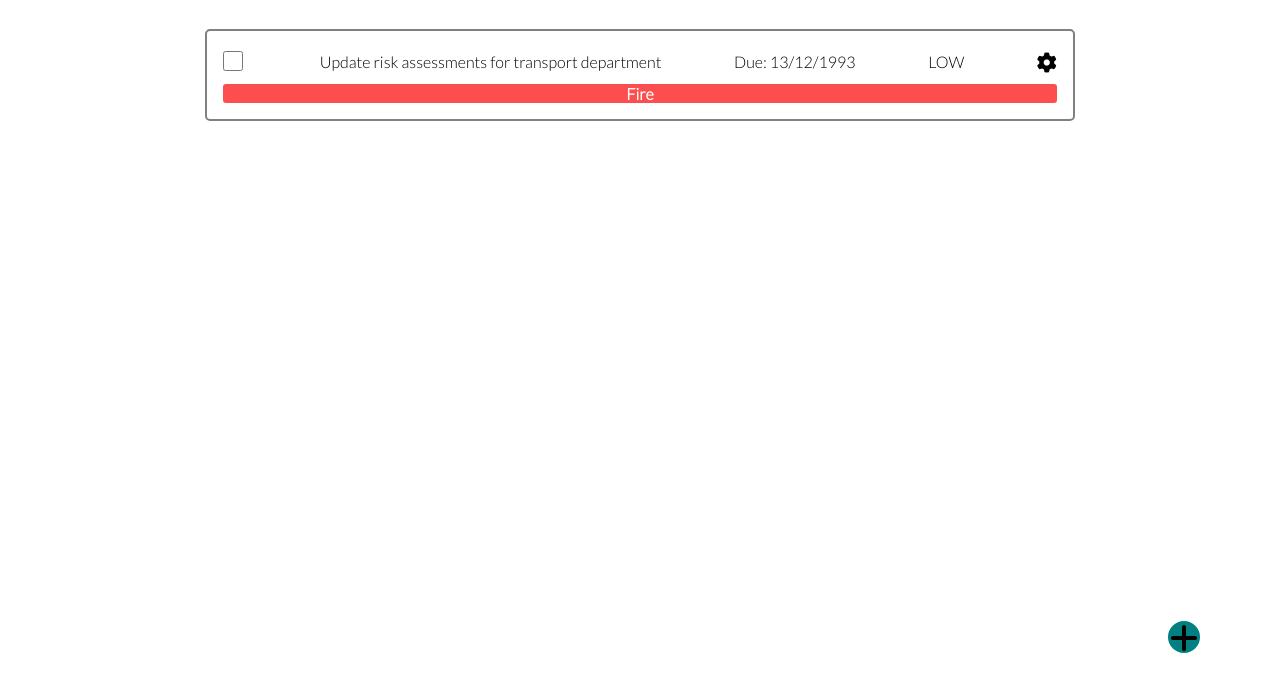
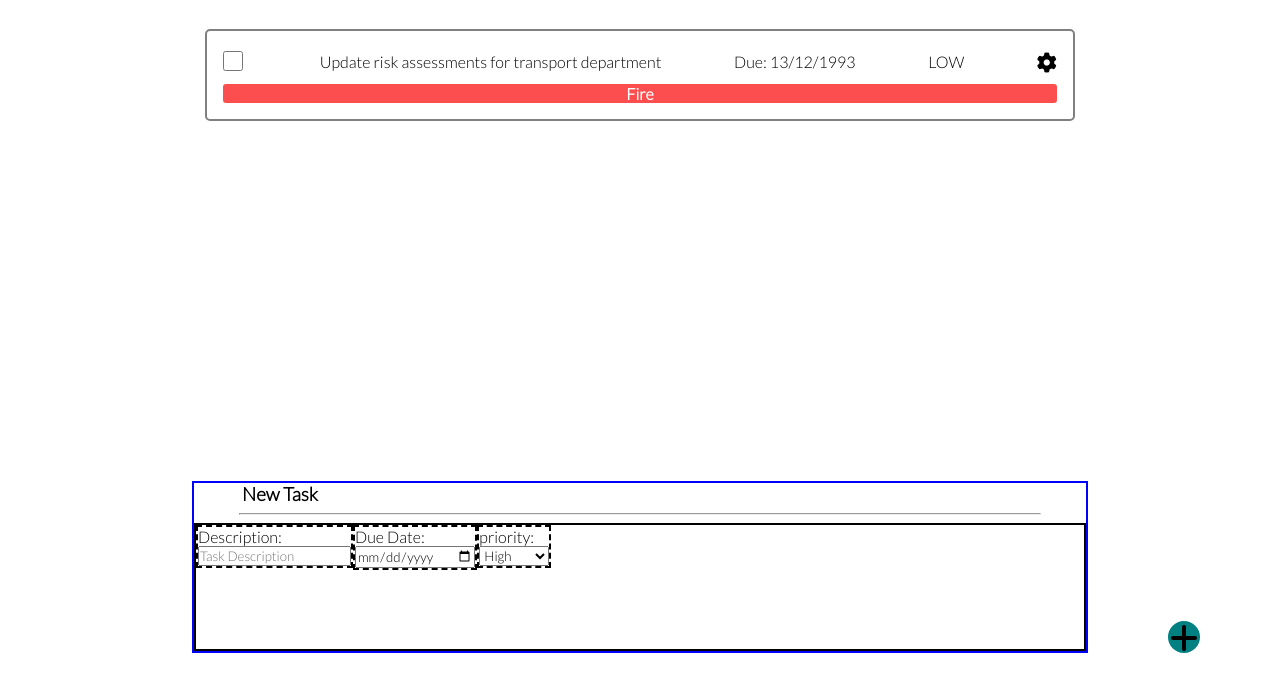
Before and after one commit to VenexCon/SHEQ-To-Do-List-, a website built with webpack: page src/template.html in a window 1280 px wide. Shown: the part 67-758 px from the top of the page. Built offline with nearby package versions, Linux system fonts and the light colour scheme; a web font is replaced by a local one.

Commit message:
<update> Began task-modal, updated Style.scss for Modal

```diff
--- a/src/style/abstractions/variables.scss
+++ b/src/style/abstractions/variables.scss
@@ -6,5 +6,4 @@ $spanHover: white;
 $navBGcolor: rgba(160, 154, 154, 0.986);
 $white: white;
 $grey: grey;
-
 $heroBorder: grey;
--- a/src/style/style.scss
+++ b/src/style/style.scss
@@ -14,6 +14,9 @@
         -webkit-font-smoothing: antialiased;
       }
 };
+body{
+    height: 200vh;
+}
 
 .app {
     position: relative;
@@ -177,6 +180,7 @@
         justify-content: space-between;
         padding: 1rem;
         transition: 0.4s;
+        z-index: 1;
 
         &:hover{
             box-shadow: 2px 4px grey;
@@ -228,6 +232,7 @@
 
 
 
+
 /*600px MQ */
 @media only screen and (max-width: 600px) {
     .aside-left {
@@ -236,9 +241,9 @@
   }
 
 
-/* Absolutely Positioned Element */
+/* Fixed Positioned Element */
 .addTaskButton{
-    position: absolute;
+    position: fixed;
     right: 0;
     bottom: 0;
     margin-bottom: 5rem;
@@ -272,3 +277,49 @@
     }
    }
 }
+
+/* Fixed position Modal  */
+.modal-dialog{
+    width: 70vw;
+    min-height: 10rem;
+    border: 2px solid blue;
+    position: fixed;
+    left: 0;
+    bottom: 0;
+    margin-bottom: 5rem;
+    margin-left: 15%;
+    display: flex;
+    flex-direction: column;
+    gap: 0.5rem;
+
+    h3 {
+        margin-left: 3rem;
+        font-weight: 600;
+    }
+
+    hr{
+        width: 90%;
+        margin: auto;
+    }
+
+    .modal-form {
+        border: 2px solid black;
+        width: 100%;
+        height: 8rem;
+        display: flex;
+        flex-direction: row;
+
+        #task-form{
+            display: flex;
+        flex-direction: row;
+
+        label {
+            display: flex;
+            flex-direction: column;
+            border: 2px dashed black;
+            height: fit-content;
+            }
+        }
+
+    }
+}
--- a/src/template.html
+++ b/src/template.html
@@ -8,7 +8,7 @@
   </head>
   <body>
     <!-- Parent Container replaces body -->
-    <div class="app">
+<div class="app">
 
       <!-- Nav-bar is permenant hamburger menu -->
       <nav class="nav">
@@ -59,21 +59,49 @@
             <div class="hero-edit"><i class="fa-solid fa-gear"></i></div>
             <div class="hero-catagorey">Fire</div>
 
-          </div>
+          </div> <!-- End of hero-card -->
 
-        </div>
-      </div>
+        </div> <!-- End of innerContainer -->
+      </div> <!-- End of cardContainer -->
 
+    </main>
+</div>
 
-
-  </main>
-
-
-    </div>
-<!-- Absolutely positioned Button -->
+<!-- fixed positioned Button -->
     <div class="addTaskButton">
       <button><i class="fa-solid fa-plus"></i></button>
     </div>
 
+<!-- fixed positioned Modal -->
+    <div class="modal-dialog">
+      <h3>New Task</h3>
+        <hr>
+      <div class="modal-form">
+        <form action="#" id="task-form">
+
+          <label for="task-title">Description:
+            <input type="text" id="task-title" required placeholder="Task Description">
+          </label>
+
+          <label for="task-date">Due Date:
+            <input type ="date" required id="task-date", placeholder="dd-mm-yyyy">
+          </label>
+
+          <label for="task-priority">priority:
+            <select name="task-priority" id="task-priority">
+              <option value="high">High</option>
+              <option value="medium">Medium</option>
+              <option value="low">Low</option>
+            </select>
+          </label>
+
+      </form>
+
+
+      </div>
+    </div>
+
+
+
   </body>
 </html>
```
Also changed, not shown: dist/index.html, dist/main.js.
